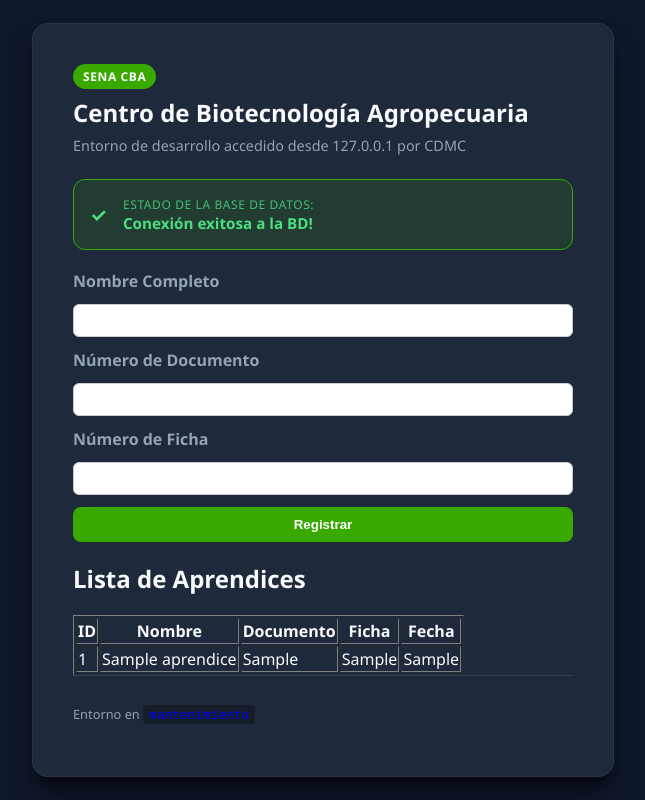
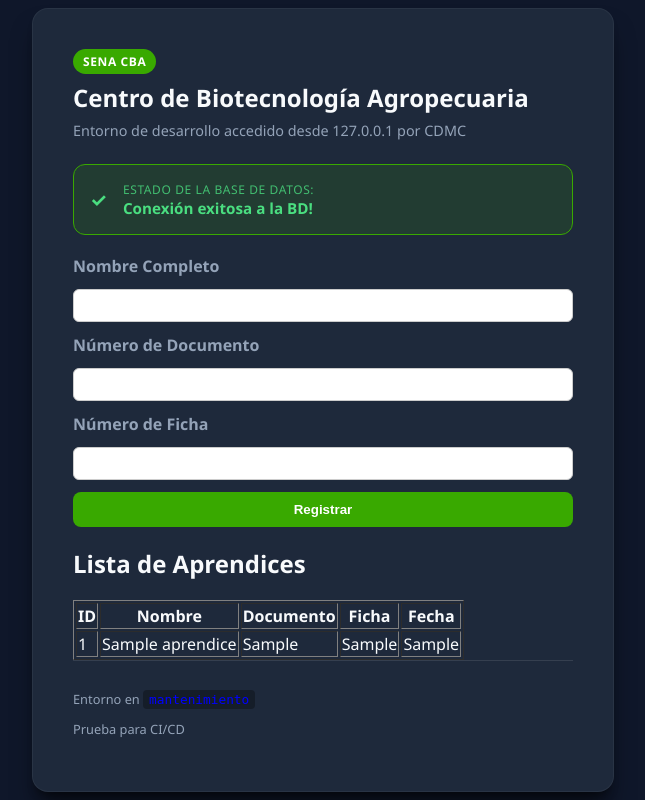
Before and after one commit to LauraPulidoCBA/proyecto_aprendices3, a Flask app: page / in a window 1280 px wide. Shown: the whole page, without its empty margins (317-962 px from the left). Run offline with Flask 3, Linux system fonts and the light colour scheme; tables that the repository leaves empty or names only in its code hold one stand-in row (values such as "Sample post"); data that the repository does not hold is empty.

Commit message:
Prueba para CI/CD

```diff
--- a/templates/index.html
+++ b/templates/index.html
@@ -64,7 +64,9 @@
 
         <div class="footer-info">
             <p>Entorno en <code>mantenimiento</code></p>
+            <p>Prueba para CI/CD</p>
         </div>
+
     </div>
 </body>
 </html>
```
